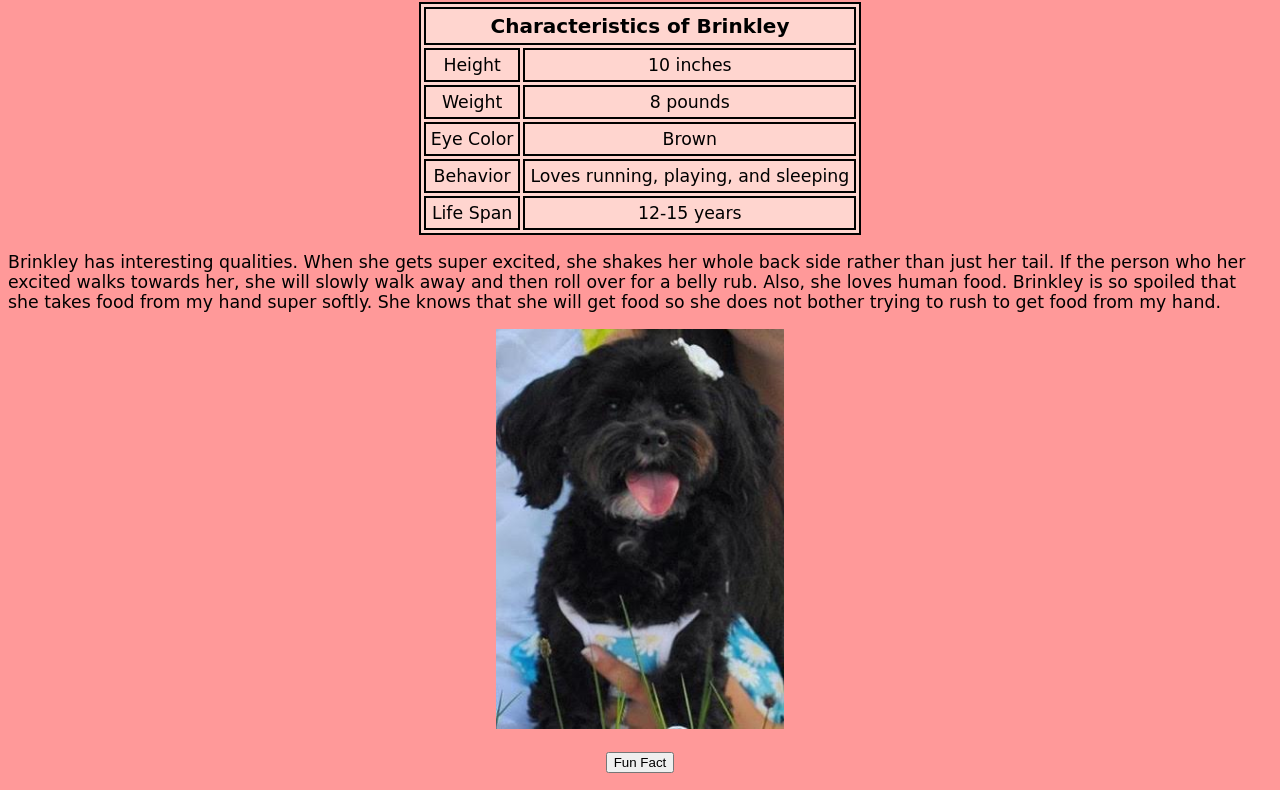
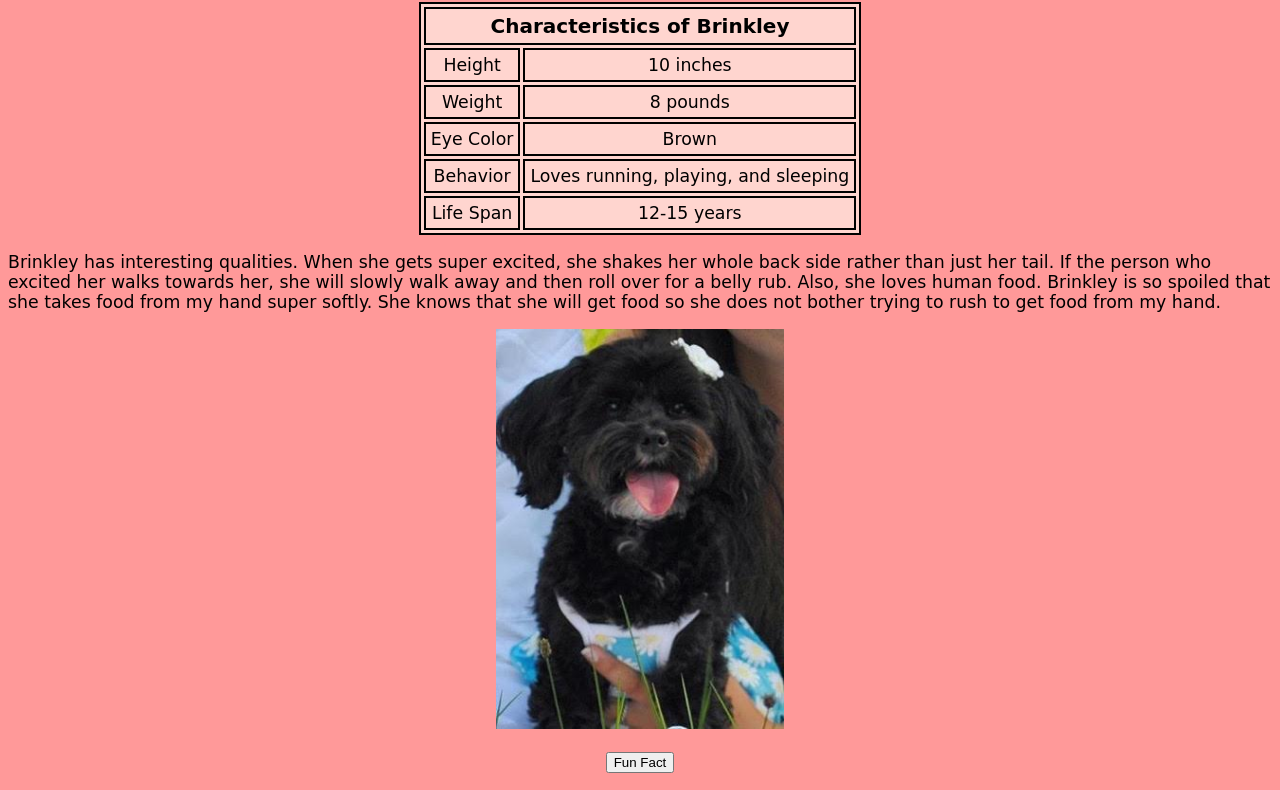
Before and after one commit to rcb80645/rcb80645.github.io, a plain HTML site: page Brinkley'sTable.html in a window 1280 px wide. Shown: the part 82-872 px from the top of the page. Drawn offline with Linux system fonts and the light colour scheme.

Commit message:
Update Brinkley'sTable.html

```diff
--- a/Brinkley'sTable.html
+++ b/Brinkley'sTable.html
@@ -33,7 +33,7 @@ h1 {font-size:25pt}
 <td>12-15 years</td></tr>
 </table></div>
 <p>Brinkley has interesting qualities. When she gets super excited, she shakes her whole back side rather than
-just her tail. If the person who her excited walks towards her, she will slowly walk away and then roll over for
+just her tail. If the person who excited her walks towards her, she will slowly walk away and then roll over for
 a belly rub. Also, she loves human food. Brinkley is so spoiled that she takes food from my hand super softly.
 She knows that she will get food so she does not bother trying to rush to get food from my hand.</p>
 <div style="text-align:center">
```
